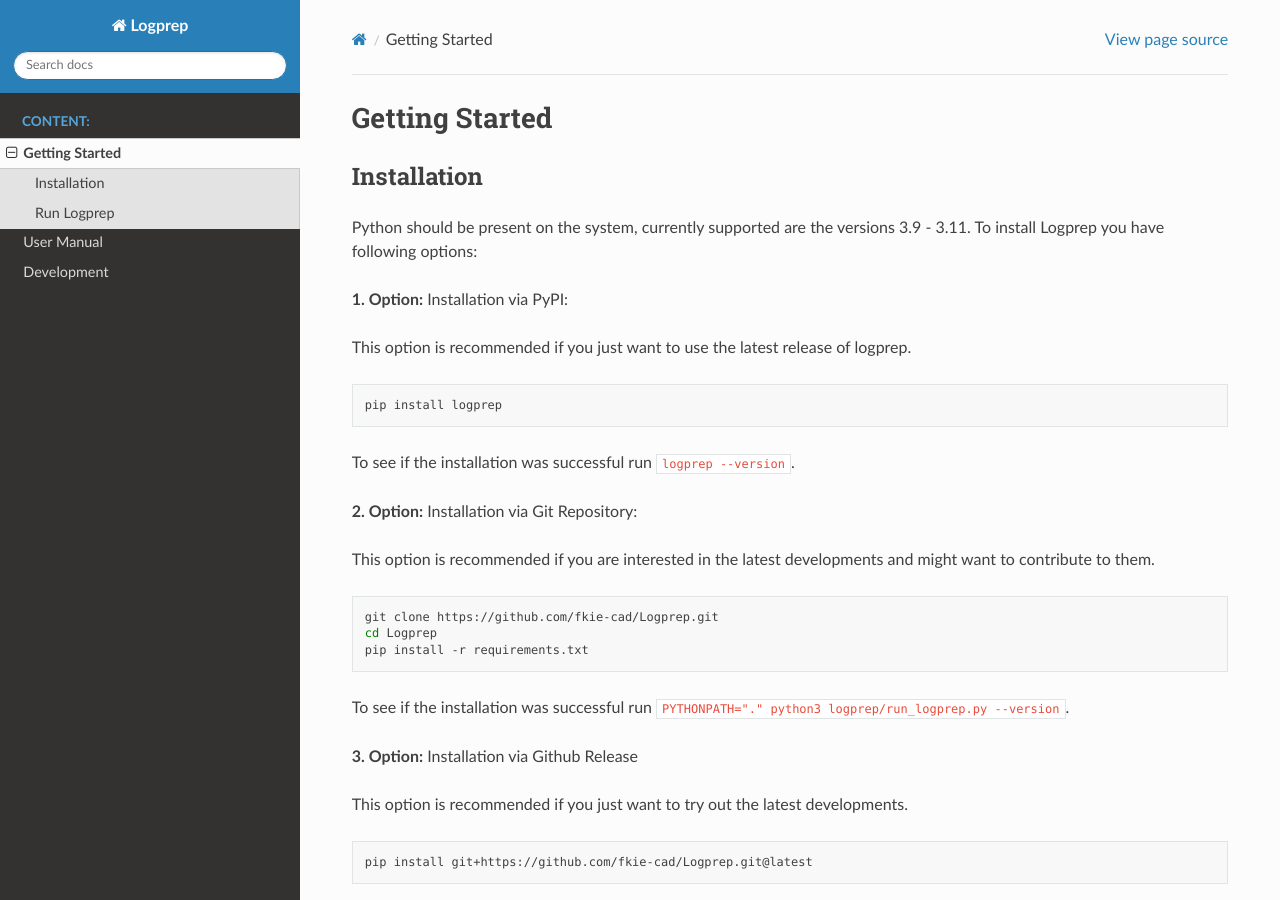
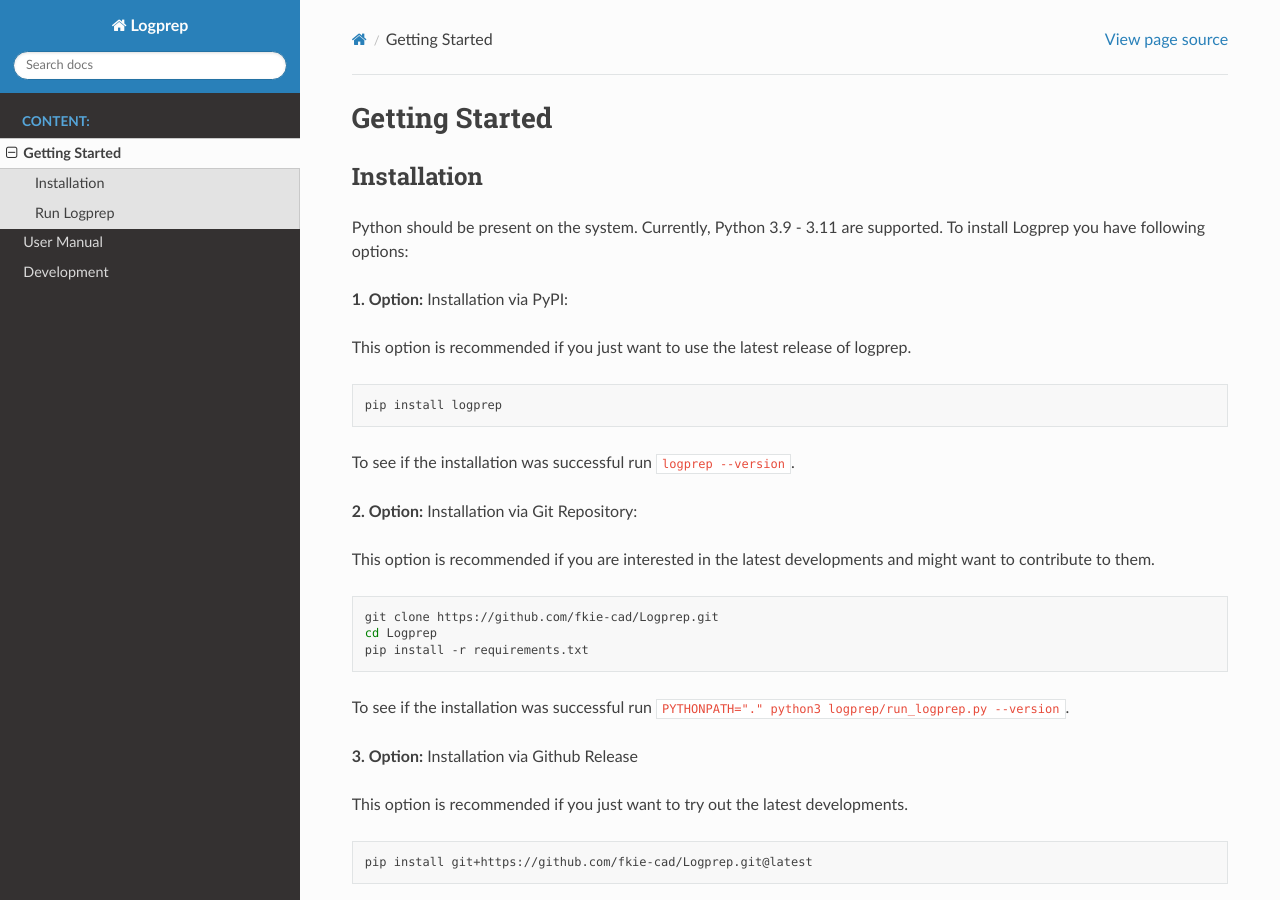
Before and after one commit to fkie-cad/Logprep, a Sphinx documentation site: the page built from doc/source/getting_started.rst, in a window 1280 px wide and 900 px high. Built offline with Sphinx 7.4.7 and the Read the Docs theme 2.0.0, drawn with Linux system fonts in a browser that asks for light colours.

Commit message:
Update doc/source/getting_started.rst
Co-authored-by: urdit52 <89061921+urdit52@users.noreply.github.com>

```diff
--- a/doc/source/getting_started.rst
+++ b/doc/source/getting_started.rst
@@ -5,7 +5,7 @@
 Installation
 ============
 
-Python should be present on the system, currently supported are the versions 3.9 - 3.11.
+Python should be present on the system. Currently, Python 3.9 - 3.11 are supported.
 To install Logprep you have following options:
 
 **1. Option:** Installation via PyPI:
```
